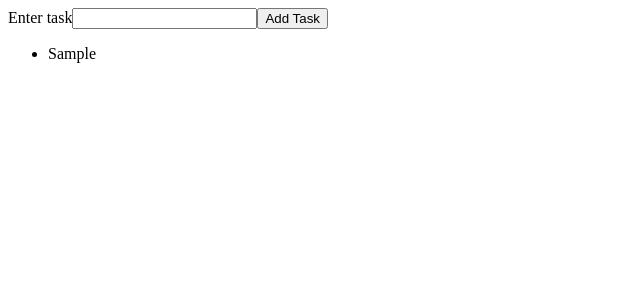
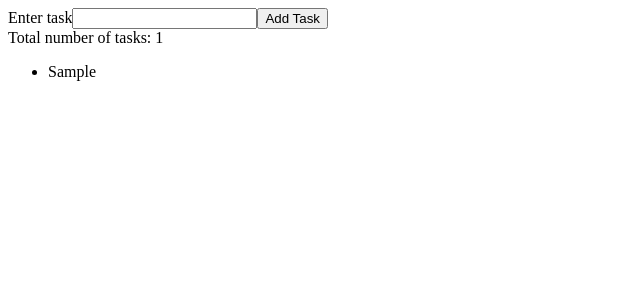
Before and after one commit to jluong23/Task-App, a React (Create React App) app: page / in a window 1280 px wide. Both pictures are taken after typing "Sample" into the empty fields and a click on the button "Add Task". Shown: the top 300 px of the page, without its empty margins (0-640 px from the left). Built offline with nearby package versions, Linux system fonts and the light colour scheme.

Commit message:
Implemented number of tasks as state

```diff
--- a/src/App.js
+++ b/src/App.js
@@ -13,6 +13,7 @@ class App extends Component {
         id: uniqid(),
       },
       tasks: [],
+      numTasks: 0,
     };
   }
 
@@ -21,7 +22,8 @@ class App extends Component {
       task : {
         text: e.target.value,
         id: this.state.task.id,
-      }
+      },
+      numTasks: this.state.numTasks,
     });
   };
 
@@ -29,6 +31,7 @@ class App extends Component {
     e.preventDefault();
     this.setState({
       tasks: this.state.tasks.concat(this.state.task),
+      numTasks: this.state.numTasks + 1,
       task: {
         text: '',
         id: uniqid(),
@@ -38,7 +41,7 @@ class App extends Component {
 
 
   render() {
-    const {task, tasks} = this.state;
+    const {task, tasks, numTasks} = this.state;
     return (
       <div>
         <form onSubmit={this.onSubmitTask}>
@@ -48,7 +51,7 @@ class App extends Component {
             Add Task
           </button>
         </form>
-        <Overview tasks = {tasks} />
+        <Overview tasks = {tasks} totalTasks = {numTasks} />
       </div>
     );
   }
--- a/src/components/Overview.js
+++ b/src/components/Overview.js
@@ -10,13 +10,21 @@ class Overview extends Component {
   }
 
   render() {
-    const { tasks } = this.props;
+
+    const { tasks, totalTasks } = this.props;
+    const totalTasksDescription =  "Total number of tasks: " + totalTasks;
     return (
-      <ul>
-      {tasks.map((task) => {
-        return <li key = {task.id}>{task.text}</li>;
-      })}
-      </ul>
+      <div>
+        {totalTasksDescription}
+        <ul>
+        {tasks.map((task) => {
+          return <li key = {task.id}>{task.text}</li>;
+        })}
+        </ul>
+      </div>
+
+
+
     );
   }
 }
```
